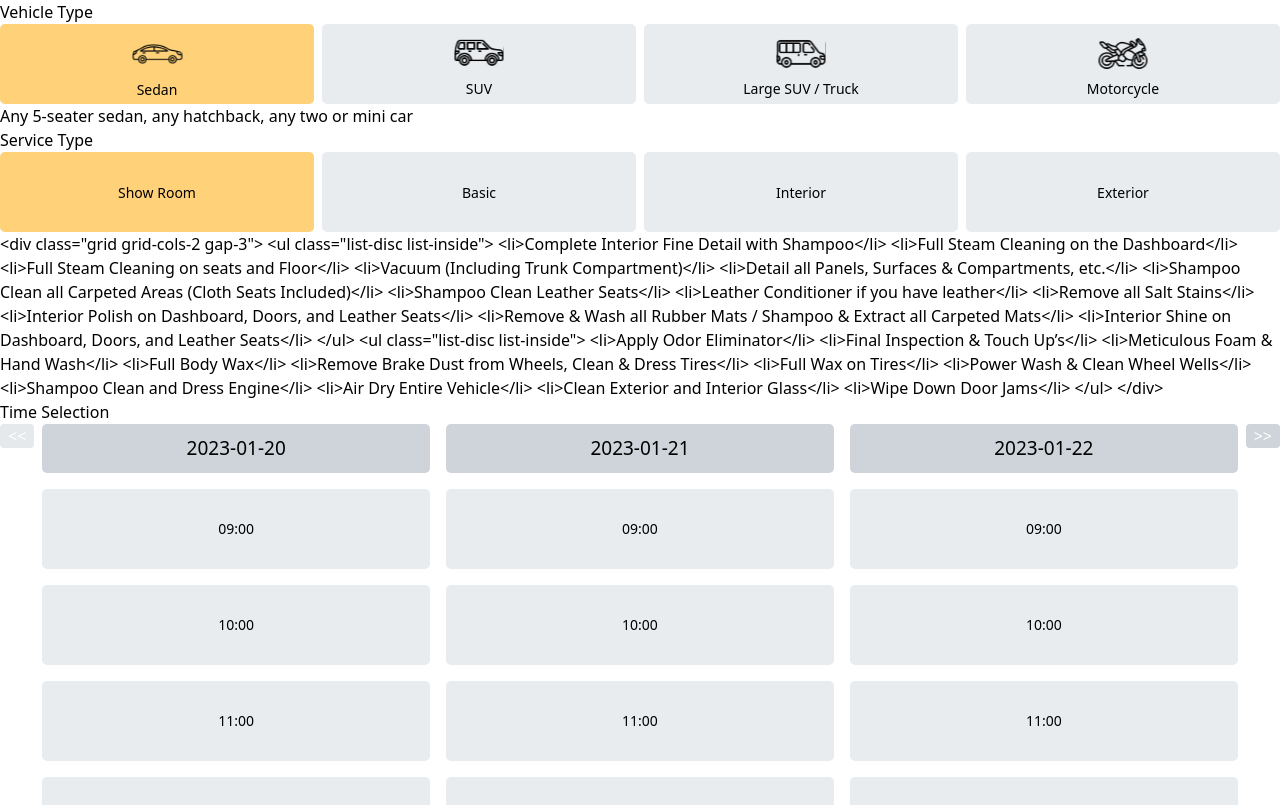
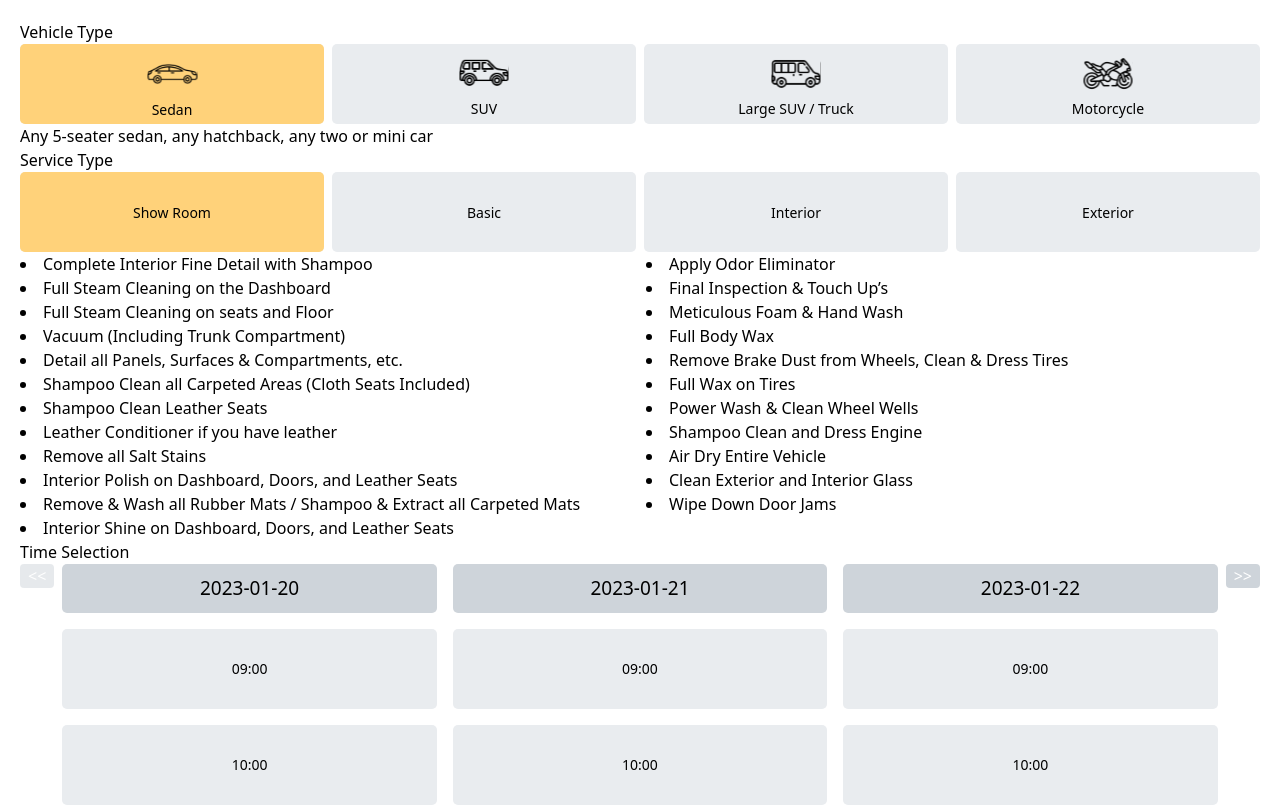
Before and after one commit to hannah-habibpour/jayplus, a React (Create React App) app: page / in a window 1280 px wide. Shown: the top 805 px of the page. Built offline with nearby package versions, Linux system fonts and the light colour scheme.

Commit message:
changed service type descriptions to xml to be rendered properly

```diff
--- a/src/App.js
+++ b/src/App.js
@@ -9,7 +9,7 @@ function App() {
   return (
     <BookingProvider>
       <Router>
-        <main>
+        <main style={{padding: "20px"}}>
             <Routes>
               <Route path='/' element={<Booking />} />
               <Route path='/payment' element={<Payment />} />
--- a/src/components/booking/ServiceType.jsx
+++ b/src/components/booking/ServiceType.jsx
@@ -12,7 +12,7 @@ function ServiceType() {
 
   const getDescription = () => {
     const matchingType = serviceTypes.types.find(t => t.name === serviceTypeSelected);
-    return matchingType ? matchingType.description : "No description found.";
+    return matchingType ? matchingType.description() : "No description found.";
   }
 
   return (
--- a/src/utilities/utils.js
+++ b/src/utilities/utils.js
@@ -90,10 +90,112 @@ export const getServiceTypes = () => {
         {
             name : "service-types",
             types: [
-            {id : "Show-Room", name: "Show Room", description: "\n<div class=\"grid grid-cols-2 gap-3\">\n    <ul class=\"list-disc list-inside\">\n        <li>Complete Interior Fine Detail with Shampoo</li>\n        <li>Full Steam Cleaning on the Dashboard</li>\n        <li>Full Steam Cleaning on seats and Floor</li>\n        <li>Vacuum (Including Trunk Compartment)</li>\n        <li>Detail all Panels, Surfaces & Compartments, etc.</li>\n        <li>Shampoo Clean all Carpeted Areas (Cloth Seats Included)</li>\n        <li>Shampoo Clean Leather Seats</li>\n        <li>Leather Conditioner if you have leather</li>\n        <li>Remove all Salt Stains</li>\n        <li>Interior Polish on Dashboard, Doors, and Leather Seats</li>\n        <li>Remove & Wash all Rubber Mats / Shampoo & Extract all Carpeted Mats</li>\n        <li>Interior Shine on Dashboard, Doors, and Leather Seats</li>\n    </ul>\n    <ul class=\"list-disc list-inside\">\n        <li>Apply Odor Eliminator</li>\n        <li>Final Inspection & Touch Up’s</li>\n        <li>Meticulous Foam & Hand Wash</li>\n        <li>Full Body Wax</li>\n        <li>Remove Brake Dust from Wheels, Clean & Dress Tires</li>\n        <li>Full Wax on Tires</li>\n        <li>Power Wash & Clean Wheel Wells</li>\n        <li>Shampoo Clean and Dress Engine</li>\n        <li>Air Dry Entire Vehicle</li>\n        <li>Clean Exterior and Interior Glass</li>\n        <li>Wipe Down Door Jams</li>\n    </ul>\n</div>"},
-            {id : "Basic", name: "Basic", description: "\n<div class=\"grid grid-cols-2 gap-3\">\n    <ul class=\"list-disc list-inside\">\n        <li>Vacuum (Including Trunk Compartment)</li>\n        <li>Remove & Wash all Rubber Mats</li>\n        <li>Wipe All Over The dashboard</li>\n    </ul>\n    <ul class=\"list-disc list-inside\">\n        <li>Power Wash Body and Windows</li>\n        <li>Power Wash & Clean Wheel Wells</li>\n    </ul>\n</div>"},
-            {id : "Interior", name: "Interior", description: "\n<div class=\"grid grid-cols-2 gap-3\">\n    <ul class=\"list-disc list-inside\">\n        <li>Complete Interior Fine Detail with Shampoo</li>\n        <li>Full Steam Cleaning on the Dashboard</li>\n        <li>Full Steam Cleaning on seats and Floor</li>\n        <li>Vacuum (Including Trunk Compartment)</li>\n        <li>Detail all Panels, Surfaces & Compartments, etc.</li>\n        <li>Shampoo Clean all Carpeted Areas (Cloth Seats Included)</li>\n        <li>Shampoo Clean Leather Seats</li>\n    </ul>\n    <ul class=\"list-disc list-inside\">\n        <li>Leather Conditioner</li>\n        <li>Remove all Salt Stains</li>\n        <li>Interior Polish on Dashboard, Doors, and Leather Seats</li>\n        <li>Remove & Wash all Rubber Mats / Shampoo & Extract all Carpeted Mats</li>\n        <li>Interior Shine on Dashboard, Doors, and Leather Seats</li>\n        <li>Apply Odor Eliminator</li>\n        <li>Final Inspection & Touch Up</li>\n    </ul>\n</div>"},
-            {id : "Exterior", name: "Exterior", description: "\n<div class=\"grid grid-cols-2 gap-3\">\n    <ul class=\"list-disc list-inside\">\n        <li>Meticulous Foam & Hand Wash</li>\n        <li>Remove Brake Dust from Wheels, Clean & Dress Tires</li>\n        <li>Power Wash & Clean Wheel Wells</li>\n    </ul>\n    <ul class=\"list-disc list-inside\">\n        <li>Shampoo Clean and Dress Engine</li>\n        <li>Air Dry Entire Vehicle</li>\n        <li>Clean Windows</li>\n        <li>Wipe Down Door Jams</li>\n    </ul>\n</div>"}]
+                {
+                    id: "Show-Room",
+                    name: "Show Room",
+                    description: () => (
+                      <div>
+                        <div className="grid grid-cols-2 gap-3">
+                          <ul className="list-disc list-inside">
+                            <li>Complete Interior Fine Detail with Shampoo</li>
+                            <li>Full Steam Cleaning on the Dashboard</li>
+                            <li>Full Steam Cleaning on seats and Floor</li>
+                            <li>Vacuum (Including Trunk Compartment)</li>
+                            <li>Detail all Panels, Surfaces &amp; Compartments, etc.</li>
+                            <li>Shampoo Clean all Carpeted Areas (Cloth Seats Included)</li>
+                            <li>Shampoo Clean Leather Seats</li>
+                            <li>Leather Conditioner if you have leather</li>
+                            <li>Remove all Salt Stains</li>
+                            <li>Interior Polish on Dashboard, Doors, and Leather Seats</li>
+                            <li>Remove &amp; Wash all Rubber Mats / Shampoo &amp; Extract all Carpeted Mats</li>
+                            <li>Interior Shine on Dashboard, Doors, and Leather Seats</li>
+                          </ul>
+                          <ul className="list-disc list-inside">
+                            <li>Apply Odor Eliminator</li>
+                            <li>Final Inspection &amp; Touch Up’s</li>
+                            <li>Meticulous Foam &amp; Hand Wash</li>
+                            <li>Full Body Wax</li>
+                            <li>Remove Brake Dust from Wheels, Clean &amp; Dress Tires</li>
+                            <li>Full Wax on Tires</li>
+                            <li>Power Wash &amp; Clean Wheel Wells</li>
+                            <li>Shampoo Clean and Dress Engine</li>
+                            <li>Air Dry Entire Vehicle</li>
+                            <li>Clean Exterior and Interior Glass</li>
+                            <li>Wipe Down Door Jams</li>
+                          </ul>
+                        </div>
+                      </div>
+                    )
+                },
+                {
+                    id : "Basic",
+                    name: "Basic",
+                    description: () => (
+                        <div>
+                            <div class="grid grid-cols-2 gap-3">
+                                <ul class="list-disc list-inside">
+                                    <li>Vacuum (Including Trunk Compartment)</li>
+                                    <li>Remove &amp; Wash all Rubber Mats</li>
+                                    <li>Wipe All Over The dashboard</li>
+                                </ul>
+                                <ul class="list-disc list-inside">
+                                    <li>Power Wash Body and Windows</li>
+                                    <li>Power Wash &amp; Clean Wheel Wells</li>
+                                </ul>
+                            </div>
+                        </div>
+                    )
+                },
+                {
+                    id : "Interior",
+                    name: "Interior",
+                    description: () => (
+                        <div>
+                            <div class="grid grid-cols-2 gap-3">
+                                <ul class="list-disc list-inside">
+                                    <li>Complete Interior Fine Detail with Shampoo</li>
+                                    <li>Full Steam Cleaning on the Dashboard</li>
+                                    <li>Full Steam Cleaning on seats and Floor</li>
+                                    <li>Vacuum (Including Trunk Compartment)</li>
+                                    <li>Detail all Panels, Surfaces &amp; Compartments, etc.</li>
+                                    <li>Shampoo Clean all Carpeted Areas (Cloth Seats Included)</li>
+                                    <li>Shampoo Clean Leather Seats</li>
+                                </ul>
+                                <ul class="list-disc list-inside">
+                                    <li>Leather Conditioner</li>
+                                    <li>Remove all Salt Stains</li>
+                                    <li>Interior Polish on Dashboard, Doors, and Leather Seats</li>
+                                    <li>Remove &amp; Wash all Rubber Mats / Shampoo &amp; Extract all Carpeted Mats</li>
+                                    <li>Interior Shine on Dashboard, Doors, and Leather Seats</li>
+                                    <li>Apply Odor Eliminator</li>
+                                    <li>Final Inspection &amp; Touch Up</li>
+                                </ul>
+                            </div>
+                        </div>
+                    )
+                },
+                {
+                    id : "Exterior",
+                    name: "Exterior",
+                    description: () => (
+                        <div>
+                            <div class="grid grid-cols-2 gap-3">
+                                <ul class="list-disc list-inside">
+                                    <li>Meticulous Foam &amp; Hand Wash</li>
+                                    <li>Remove Brake Dust from Wheels, Clean &amp; Dress Tires</li>
+                                    <li>Power Wash &amp; Clean Wheel Wells</li>
+                                </ul>
+                                <ul class="list-disc list-inside">
+                                    <li>Shampoo Clean and Dress Engine</li>
+                                    <li>Air Dry Entire Vehicle</li>
+                                    <li>Clean Windows</li>
+                                    <li>Wipe Down Door Jams</li>
+                                </ul>
+                            </div>
+                        </div>
+                    )
+                }
+            ]
         }
     )
 }
```
